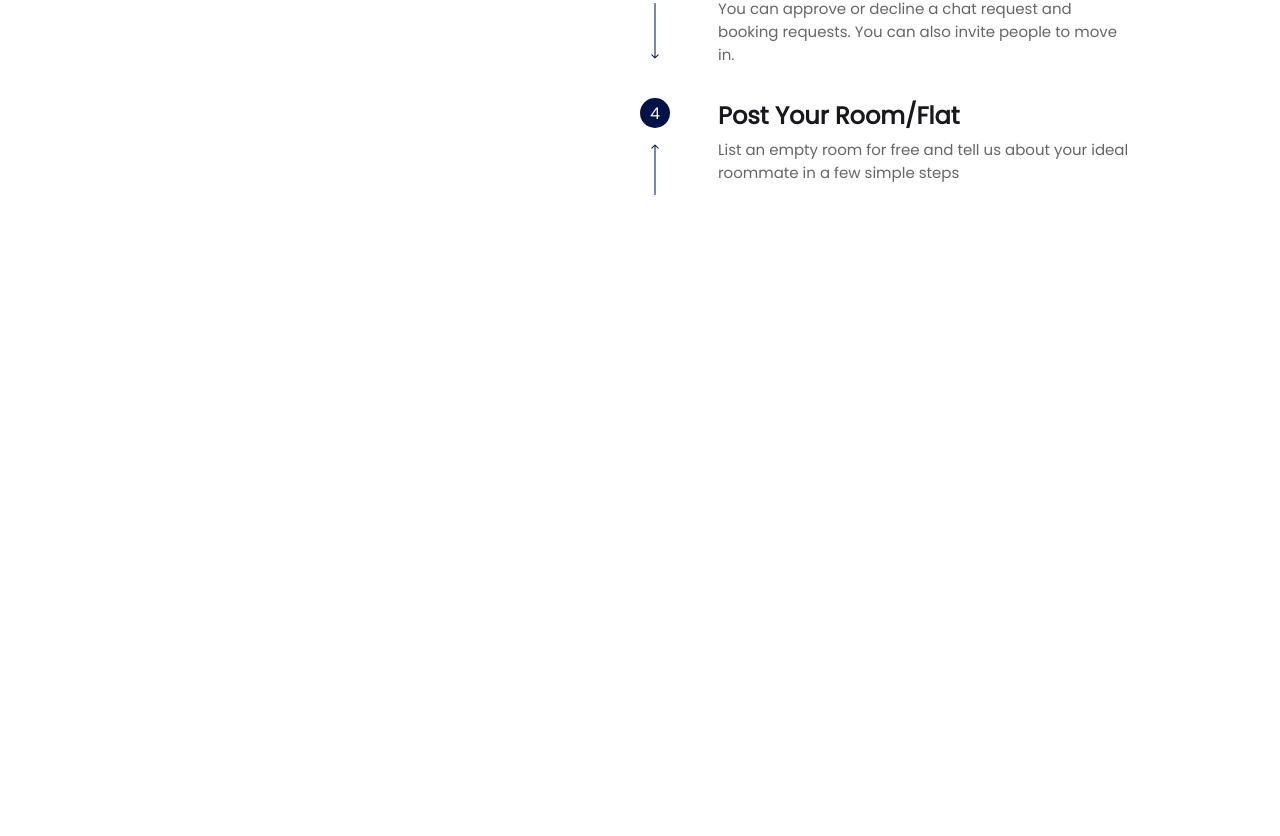
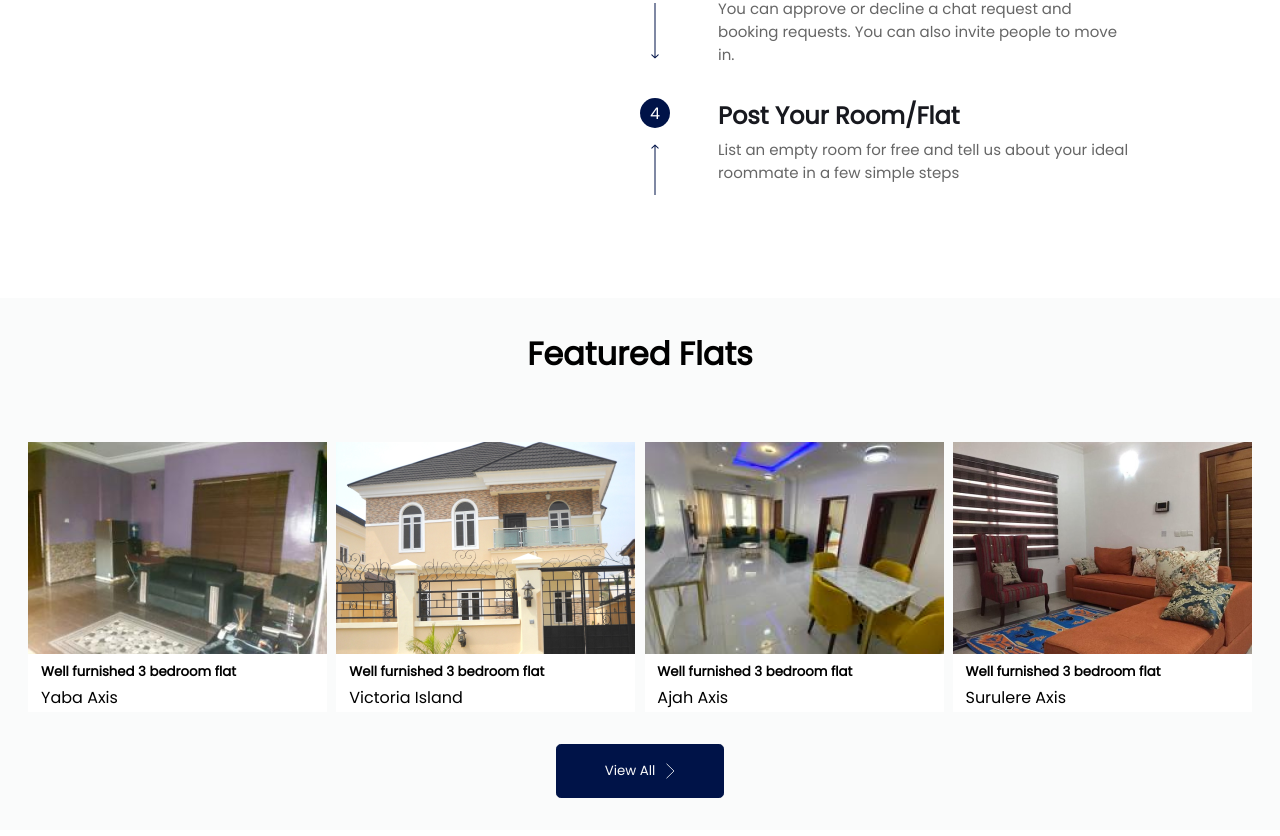
Before and after one commit to DebayoTomisin/Flat-Share, a React (Create React App) app: page / in a window 1280 px wide. Shown: the part 1660-2496 px from the top of the page. Before the commit the page ends 2214 px from the top, so only its background shows below. Built offline with nearby package versions, Linux system fonts and the light colour scheme.

Commit message:
completed featured rooms component

```diff
--- a/src/components/featured-rooms/FeaturedRooms.js
+++ b/src/components/featured-rooms/FeaturedRooms.js
@@ -1,5 +1,6 @@
 import React from "react"
 import styles from "./featured.module.scss"
+import Button from "../button/Button"
 
 const FeaturedRooms = props =>
 {
@@ -74,6 +75,41 @@ const FeaturedRooms = props =>
                     </div>
                 </div>
             </div>
+
+
+            <div className={styles["featured-section"]}>
+                <h1 className={styles["title"]}>Featured Flats</h1>
+                <div className={styles["all-rooms"]}>
+
+                    <div className={styles["room"]}>
+                        <img alt="room one" src="/images/Rectangle 615.png"/>
+                        <h5 className={styles["text"]}>Well furnished 3 bedroom flat</h5>
+                        <p className={styles["text"]}>Yaba Axis</p>
+                    </div>
+
+                    <div className={styles["room"]}>
+                        <img alt="room one" src="/images/Rectangle 616.png"/>
+                        <h5 className={styles["text"]}>Well furnished 3 bedroom flat</h5>
+                        <p className={styles["text"]}>Victoria Island</p>
+                    </div>
+
+                    <div className={styles["room"]}>
+                        <img alt="room one" src="/images/Rectangle 617.png"/>
+                        <h5 className={styles["text"]}>Well furnished 3 bedroom flat</h5>
+                        <p className={styles["text"]}>Ajah Axis</p>
+                    </div>
+
+                    <div className={styles["room"]}>
+                        <img alt="room one" src="/images/Rectangle 618.png"/>
+                        <h5 className={styles["text"]}>Well furnished 3 bedroom flat</h5>
+                        <p className={styles["text"]}>Surulere Axis</p>
+                    </div>
+                </div>
+                <div className={styles["ft-button"]}>
+                    <Button addIcon size="extra-large" minWidth >View All</Button>
+                </div>
+
+            </div>
         </div>
     )
 }
--- a/src/components/featured-rooms/featured.module.scss
+++ b/src/components/featured-rooms/featured.module.scss
@@ -105,4 +105,38 @@
 
         }
     }
+
+    .featured-section
+    {
+        padding-top: 2rem;
+        margin-top: 4rem;
+        background: #FAFBFB;
+        width: 100%;
+
+        .all-rooms
+        {
+            display: flex;
+            flex-direction: row;
+            margin: 0 1.2rem;
+            justify-content: space-evenly;
+            margin-bottom: 2rem;
+
+            .room
+            {
+                background: #FFFFFF;
+                .text
+                {
+                    padding: 0.1em 0.8rem;
+                }
+            }
+        }
+
+        .ft-button
+        {
+            display: flex;
+            justify-content: center;
+            align-items: center;
+            padding-bottom: 2rem;
+        }
+    }
 }
```
